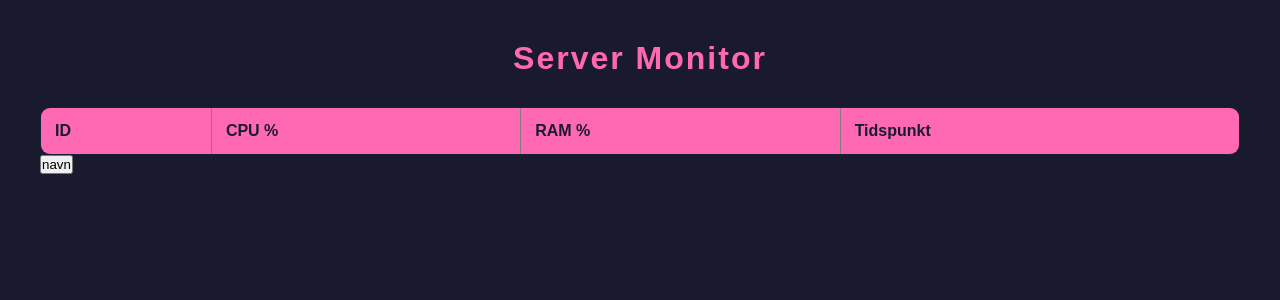
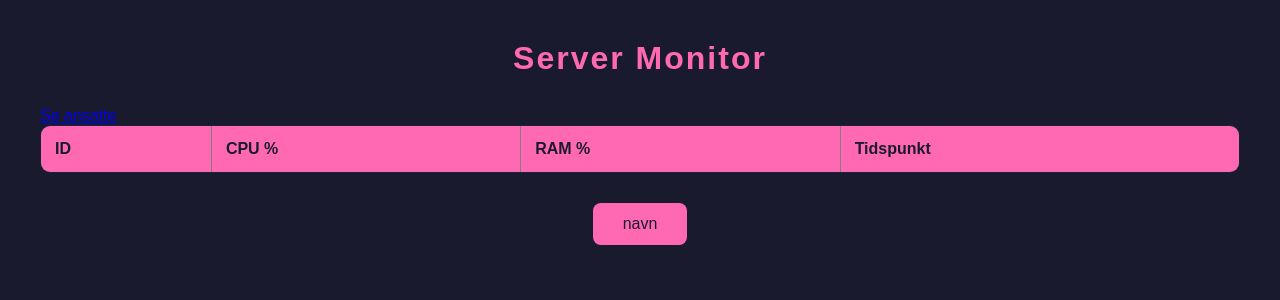
Before and after one commit to aishaa08/IT_prosjet_v-r2026, a Flask app: page / in a window 1280 px wide. Shown: the top 300 px of the page. Run offline with Flask 3, Linux system fonts and the light colour scheme; data that the repository does not hold is empty.

Commit message:
endringer

```diff
--- a/app.py
+++ b/app.py
@@ -22,5 +22,20 @@ def index():
     data = get_data()
     return render_template("index.html", data=data)
 
+@app.route("/ansatte")
+def ansatte():
+    conn = mysql.connector.connect(
+        host="localhost",
+        user="root",
+        password="PASSORD123",
+        database="server_monitor"
+
+    )
+    cursor = conn.cursor()
+    cursor.execute("SELECT * FROM ansatte")
+    data = cursor.fetchall()
+    conn.close()
+    return render_template("ansatte.html", data=data)
+
 if __name__=="__main__":
     app.run(host="0.0.0.0", port=5000, debug=True)
--- a/static/style.css
+++ b/static/style.css
@@ -47,5 +47,19 @@ tr:hover {
 }
 
 #vis {
+    margin-top: 30px;
+    text-align: center;
+}
+button {
     background-color: #ff69b4;
+    color: #1a1a2e;
+    border: none;
+    padding: 12px 30px;
+    font-size: 1em;
+    border-radius: 8px;
+    cursor: pointer;
 }
+
+button:hover {
+    background-color: #ff1493;
+}
--- a/templates/index.html
+++ b/templates/index.html
@@ -10,6 +10,7 @@
 <body>
 
     <h1>Server Monitor</h1>
+    <a href="/ansatte">Se ansatte</a>
     <table border="1">
         <tr>
 
@@ -28,8 +29,8 @@
         {% endfor %}
     </table>
 
-    <div id="name">
-        <button oneclick="vis()">navn</button>
+    <div id="vis">
+        <button onclick="vis()">navn</button>
     </div>
 </body>
 </html>
```
Also changed, not shown: templates/ansatte.html (added, +28 -0 lines).
